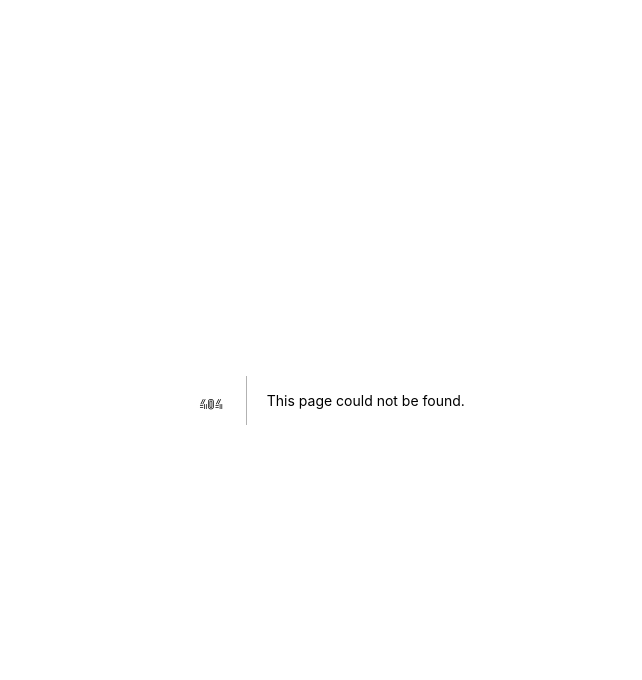
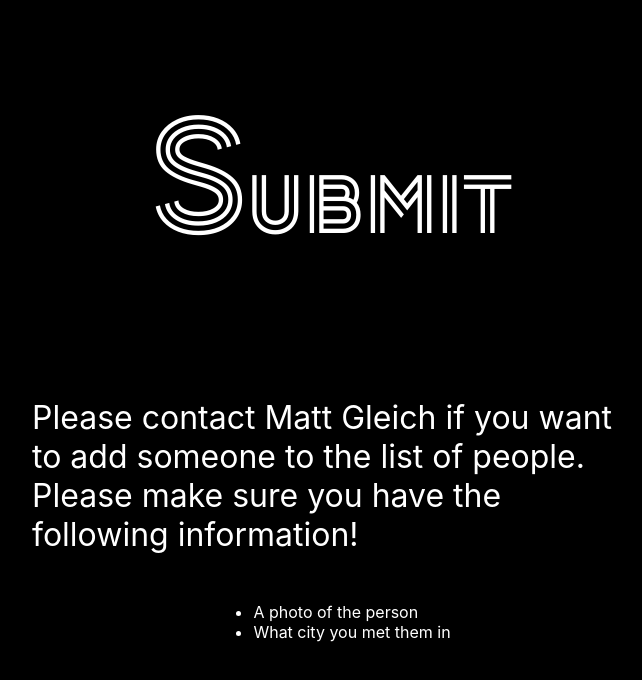
Before and after one commit to gleich/zp, a Next.js app: page /submit in a window 1280 px wide. Before the commit this address had no page. Shown: the top 680 px of the page, without its empty margins (308-950 px from the left). Built offline with nearby package versions, Linux system fonts and the light colour scheme.

Commit message:
feat: add submit page
Signed-off-by: Matt Gleich <git@mattglei.ch>

```diff
--- a/src/pages/index.tsx
+++ b/src/pages/index.tsx
@@ -13,7 +13,7 @@ export default function Home() {
         </div>
         <div className={styles.buttons}>
           <Button text="👋 Meet em'" url="/meet" />
-          <Button text="🗺️ Map" url="/map" />
+          <Button text="📬 Submit" url="/submit" />
         </div>
       </body>
     </div>
--- /dev/null
+++ b/src/pages/submit.tsx
@@ -0,0 +1,21 @@
+import styles from '@styles/pages/Submit.module.css'
+import Meta from '@components/Meta'
+
+export default function Submit() {
+  return (
+    <div>
+      <Meta title="Submit" />
+      <body className={styles.main}>
+        <h1>Submit</h1>
+        <p className={styles.msg}>
+          Please contact Matt Gleich if you want to add someone to the list of
+          people. Please make sure you have the following information!
+        </p>
+        <ul>
+          <li>A photo of the person</li>
+          <li>What city you met them in</li>
+        </ul>
+      </body>
+    </div>
+  )
+}
--- /dev/null
+++ b/src/styles/pages/Submit.module.css
@@ -0,0 +1,13 @@
+.main {
+  display: flex;
+  justify-content: center;
+  align-items: center;
+  flex-direction: column;
+}
+
+.title {
+  margin: 12vh 0 0 0;
+}
+.msg {
+  max-width: 600px;
+}
```
